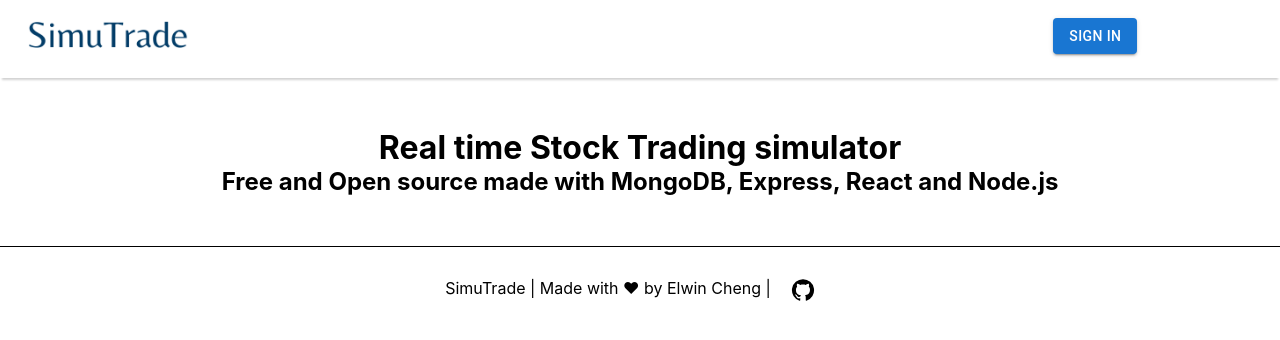
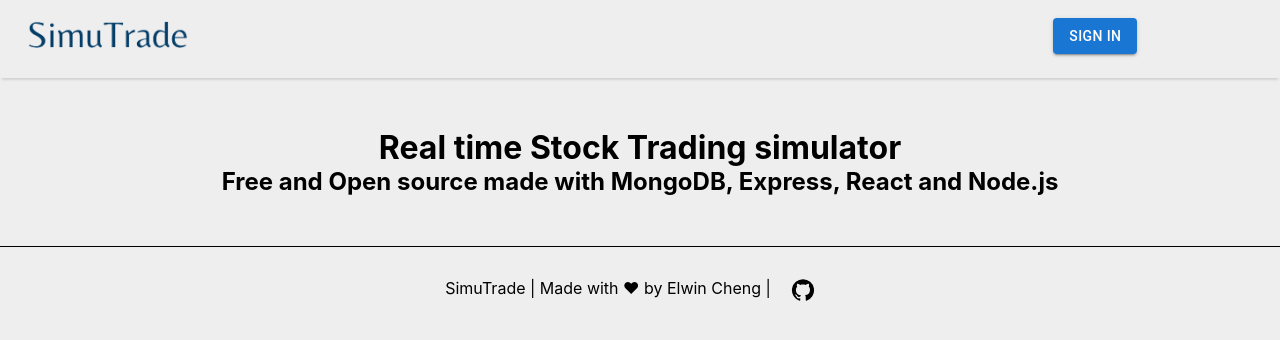
Before and after one commit to ElwinCheng/-SimuTrade, a React (Create React App) app in the folder client/: page / in a window 1280 px wide. Shown: the top 340 px of the page. Built offline with nearby package versions, Linux system fonts and the light colour scheme.

Commit message:
changed color and made logo transparent

```diff
--- a/client/src/components/Footer/Footer.module.css
+++ b/client/src/components/Footer/Footer.module.css
@@ -5,4 +5,5 @@
     text-align: center;
     padding: 25px 0px 25px 0px;
     text-align: center;
+		background-color: #EEEEEE;
   }
--- a/client/src/components/Header/Header.js
+++ b/client/src/components/Header/Header.js
@@ -3,7 +3,7 @@
 import { useLocation, useNavigate } from 'react-router-dom'
 import { Button, Grid } from '@mui/material'
 import decode from 'jwt-decode'
-import logo from '../../img/SimuTrade_logo.png'
+import logo from '../../img/simutrade_logo_transparent.png'
 
 import styles from './Header.module.css'
 
--- a/client/src/components/Header/Header.module.css
+++ b/client/src/components/Header/Header.module.css
@@ -1,5 +1,5 @@
 .header {
-	display: 'flex',
+	display: 'flex';
 }
 
 .wrapper {
@@ -8,4 +8,5 @@
 	box-shadow: 0px 4px 2px -2px lightgrey;
 	position: static;
 	z-index: 2;
+	background-color: #EEEEEE;
 }
--- a/client/src/components/NavBar/NavBar.js
+++ b/client/src/components/NavBar/NavBar.js
@@ -4,7 +4,7 @@
 import ShowChartIcon from '@mui/icons-material/ShowChart'
 import SearchIcon from '@mui/icons-material/Search'
 import styles from './NavBar.module.css'
-import logo from '../../img/SimuTrade_logo.png'
+import logo from '../../img/simutrade_logo_transparent.png'
 
 const drawerWidth=200
 
--- a/client/src/index.css
+++ b/client/src/index.css
@@ -5,6 +5,7 @@
     sans-serif;
   -webkit-font-smoothing: antialiased;
   -moz-osx-font-smoothing: grayscale;
+	background-color: #EEEEEE;
 }
 
 h1 {
```
Also changed, not shown: client/src/img/simutrade_logo_transparent.png (added).
